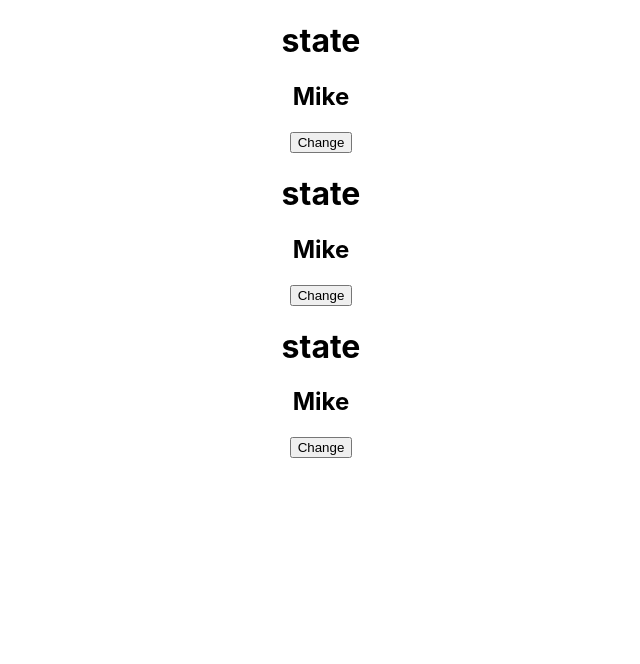
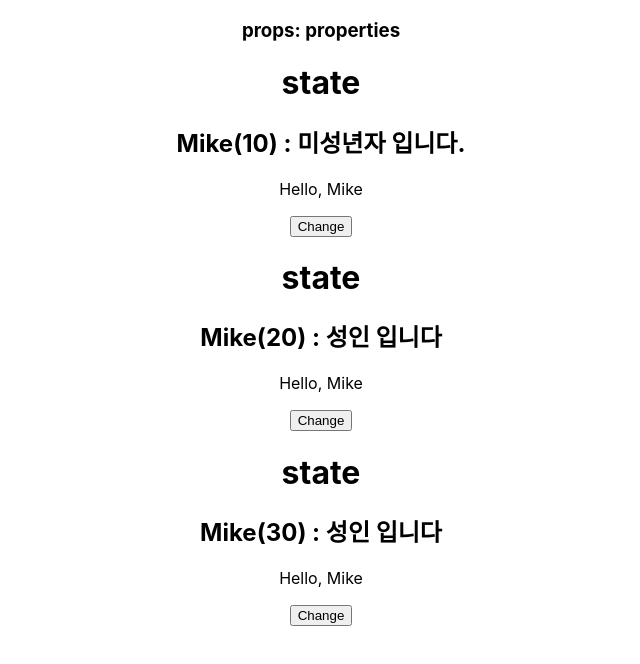
Before and after one commit to JungYeonHeo/react-voca, a React (Create React App) app: page / in a window 1280 px wide. Shown: the top 664 px of the page, without its empty margins (319-959 px from the left). Built offline with nearby package versions, Linux system fonts and the light colour scheme.

Commit message:
add props

```diff
--- a/src/App.js
+++ b/src/App.js
@@ -4,9 +4,10 @@
 function App() {
 	return (
 		<div className="App">
-			<Hello />
-			<Hello />
-			<Hello />
+			<h3>props: properties</h3>
+			<Hello age={10} />
+			<Hello age={20} />
+			<Hello age={30} />
 		</div>
 	);
 }
--- a/src/component/Hello.js
+++ b/src/component/Hello.js
@@ -1,18 +1,24 @@
 import { useState } from 'react';
+import UserName from './UserName';
 
-export default function Hello() {
+export default function Hello({ age }) {
 	const [name, setName] = useState('Mike');
-
-	function changeName() {
-		const newName = name === 'Mike' ? 'Jane' : 'Mike';
-		setName(newName);
-	}
+	const msg = age > 19 ? '성인 입니다' : '미성년자 입니다.';
 
 	return (
 		<div>
 			<h1>state</h1>
-			<h2 id="name">{name}</h2>
-			<button onClick={changeName}>Change</button>
+			<h2 id="name">
+				{name}({age}) : {msg}
+			</h2>
+			<UserName name={name} />
+			<button
+				onClick={() => {
+					setName(name === 'Mike' ? 'Jane' : 'Mike');
+				}}
+			>
+				Change
+			</button>
 		</div>
 	);
 }
--- /dev/null
+++ b/src/component/UserName.js
@@ -0,0 +1,3 @@
+export default function UserName({ name }) {
+	return <p>Hello, {name}</p>;
+}
```
